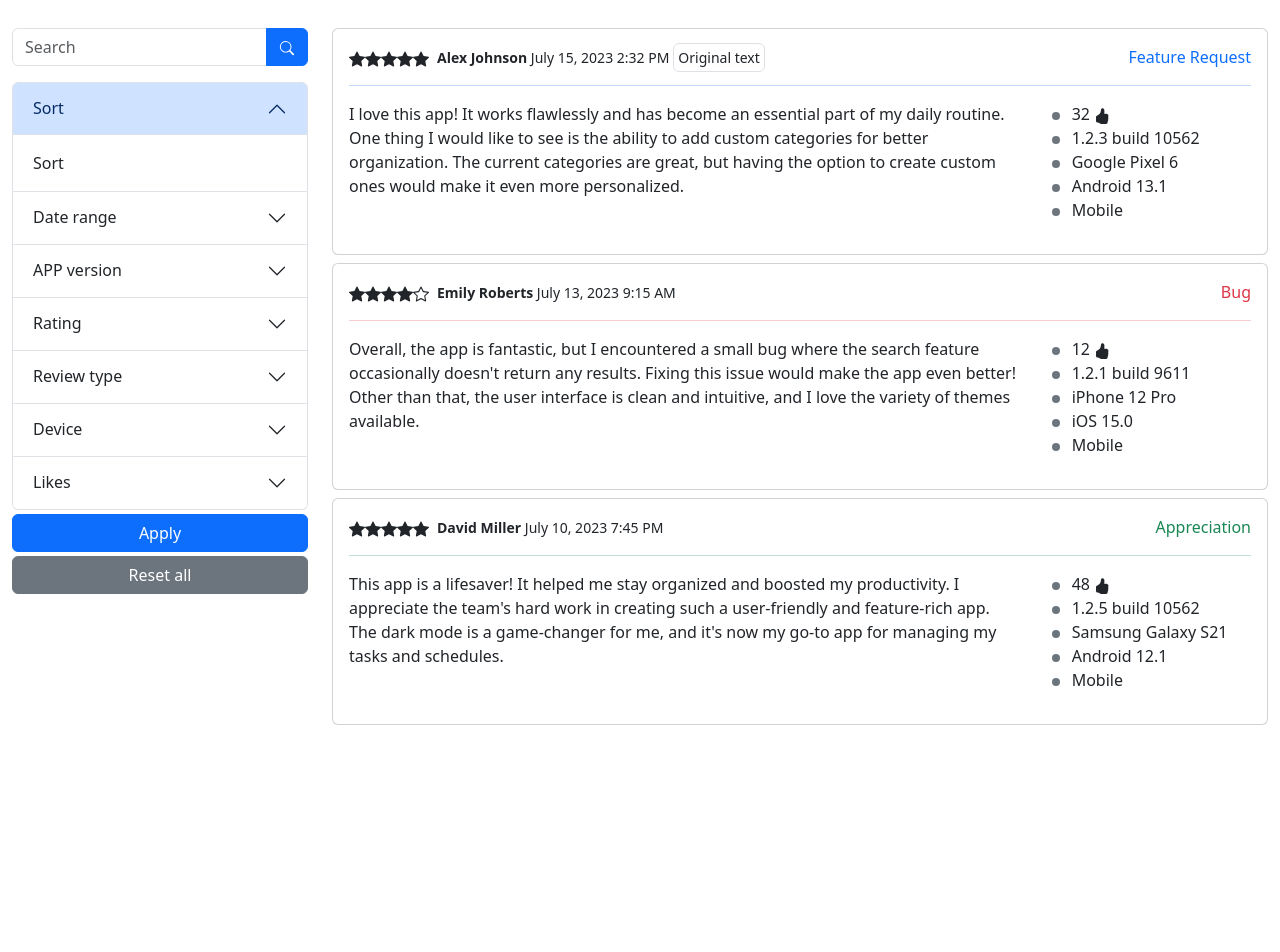
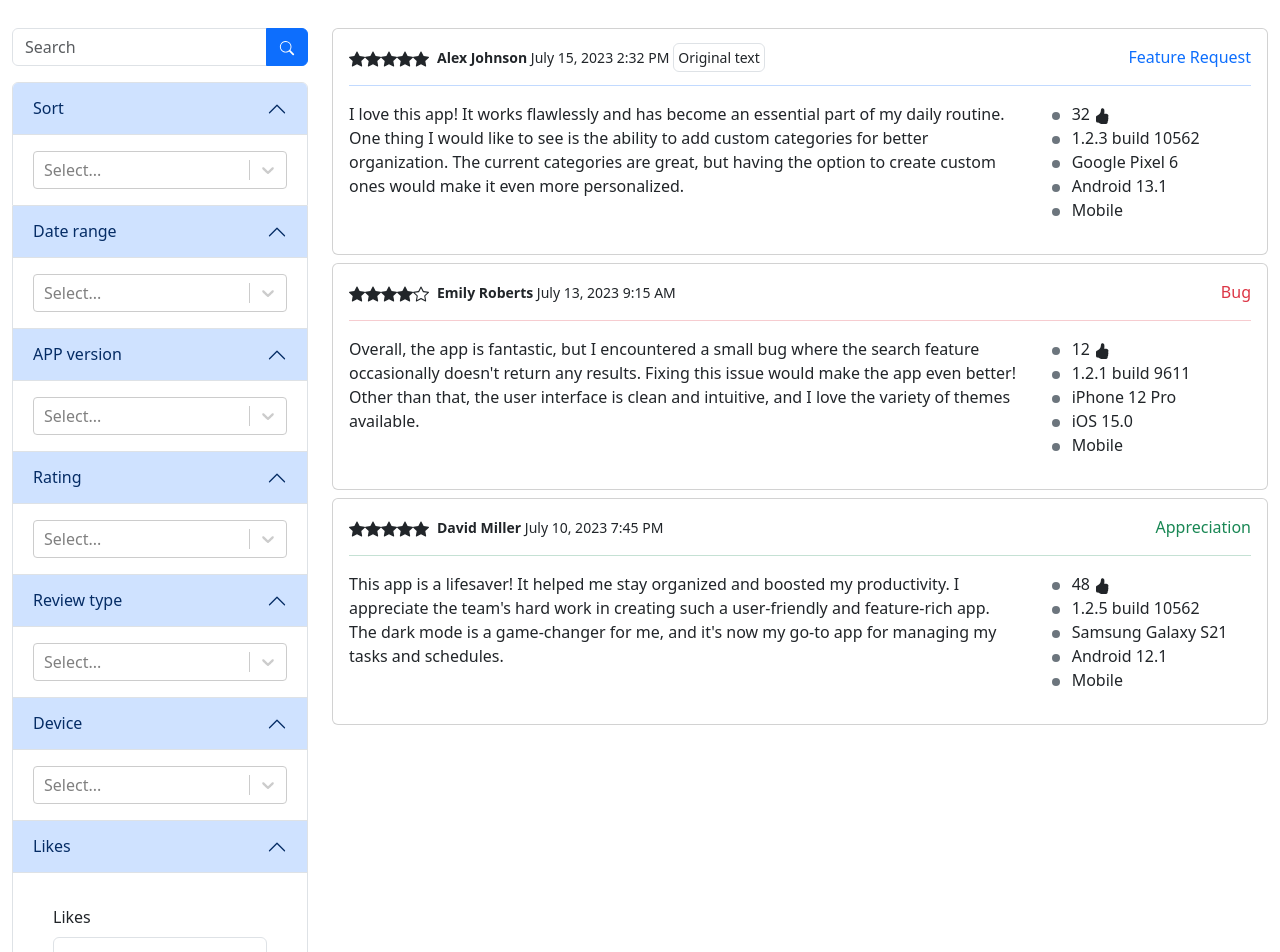
Before and after one commit to Vedant-Rasote/feedlens-assignment, a React (Create React App) app: page / in a window 1280 px wide. Shown: the top 952 px of the page. Before the commit the page ends 800 px from the top, so only its background shows below. Built offline with nearby package versions, Linux system fonts and the light colour scheme.

Commit message:
Accordion UI fixes

```diff
--- a/src/components/Filters.jsx
+++ b/src/components/Filters.jsx
@@ -5,11 +5,9 @@ import Select from 'react-select'
 const Filters = (props) => {
     const allOptions = {
         sortOptions: [
-            { value: 1, label: <><StarFill /></> },
-            { value: 2, label: <><StarFill /><StarFill /></> },
-            { value: 3, label: <><StarFill /><StarFill /><StarFill /></> },
-            { value: 4, label: <><StarFill /><StarFill /><StarFill /><StarFill /></> },
-            { value: 5, label: <><StarFill /><StarFill /><StarFill /><StarFill /><StarFill /></> },
+            { value: 'starRating', label: 'Star Rating' },
+            { value: 'datePosted', label: 'Date Posted' },
+            { value: 'likes', label: 'Likes' },
         ],
         dateRangeOptions: [
             { value: -1, label: "Last 1 Day" },
@@ -53,26 +51,32 @@ const Filters = (props) => {
                     <button className="btn btn-primary" type="button" id="button-addon2"><Search viewBox="0 0 16 18" /></button>
                 </div>
             </div>
-            <div className="accordion" id="accordionExample">
+            <div className="accordion">
                 <div className="accordion-item">
                     <h2 className="accordion-header">
-                        <button className="accordion-button" type="button" data-bs-toggle="collapse" data-bs-target="#collapseOne" aria-expanded="true" aria-controls="collapseOne">
+                        <button className="accordion-button" type="button" data-bs-toggle="collapse" data-bs-target="#panelsStayOpen-collapseOne" aria-expanded="true" aria-controls="panelsStayOpen-collapseOne">
                             Sort
                         </button>
                     </h2>
-                    <div id="collapseOne" className="accordion-collapse collapse show" data-bs-parent="#accordionExample">
+                    <div id="panelsStayOpen-collapseOne" className="accordion-collapse collapse show">
                         <div className="accordion-body">
-                            Sort
+                            <Select
+                                isMulti
+                                name="Sort"
+                                options={allOptions.sortOptions}
+                                className="basic-multi-select"
+                                classNamePrefix="select"
+                            />
                         </div>
                     </div>
                 </div>
                 <div className="accordion-item">
                     <h2 className="accordion-header">
-                        <button className="accordion-button collapsed" type="button" data-bs-toggle="collapse" data-bs-target="#collapseTwo" aria-expanded="false" aria-controls="collapseTwo">
+                        <button className="accordion-button" type="button" data-bs-toggle="collapse" data-bs-target="#panelsStayOpen-collapseTwo" aria-expanded="true" aria-controls="panelsStayOpen-collapseTwo">
                             Date range
                         </button>
                     </h2>
-                    <div id="collapseTwo" className="accordion-collapse collapse" data-bs-parent="#accordionExample">
+                    <div id="panelsStayOpen-collapseTwo" className="accordion-collapse collapse show">
                         <div className="accordion-body">
                             <Select
                                 isMulti
@@ -86,11 +90,11 @@ const Filters = (props) => {
                 </div>
                 <div className="accordion-item">
                     <h2 className="accordion-header">
-                        <button className="accordion-button collapsed" type="button" data-bs-toggle="collapse" data-bs-target="#collapseThree" aria-expanded="false" aria-controls="collapseThree">
+                        <button className="accordion-button" type="button" data-bs-toggle="collapse" data-bs-target="#panelsStayOpen-collapseThree" aria-expanded="true" aria-controls="panelsStayOpen-collapseThree">
                             APP version
                         </button>
                     </h2>
-                    <div id="collapseThree" className="accordion-collapse collapse" data-bs-parent="#accordionExample">
+                    <div id="panelsStayOpen-collapseThree" className="accordion-collapse collapse show">
                         <div className="accordion-body">
                             <Select
                                 isMulti
@@ -104,11 +108,11 @@ const Filters = (props) => {
                 </div>
                 <div className="accordion-item">
                     <h2 className="accordion-header">
-                        <button className="accordion-button collapsed" type="button" data-bs-toggle="collapse" data-bs-target="#collapseFour" aria-expanded="false" aria-controls="collapseFour">
+                        <button className="accordion-button" type="button" data-bs-toggle="collapse" data-bs-target="#panelsStayOpen-collapseFour" aria-expanded="true" aria-controls="panelsStayOpen-collapseFour">
                             Rating
                         </button>
                     </h2>
-                    <div id="collapseFour" className="accordion-collapse collapse" data-bs-parent="#accordionExample">
+                    <div id="panelsStayOpen-collapseFour" className="accordion-collapse collapse show">
                         <div className="accordion-body">
                             <Select
                                 isMulti
@@ -122,11 +126,11 @@ const Filters = (props) => {
                 </div>
                 <div className="accordion-item">
                     <h2 className="accordion-header">
-                        <button className="accordion-button collapsed" type="button" data-bs-toggle="collapse" data-bs-target="#collapseFive" aria-expanded="false" aria-controls="collapseFive">
+                        <button className="accordion-button" type="button" data-bs-toggle="collapse" data-bs-target="#panelsStayOpen-collapseFive" aria-expanded="true" aria-controls="panelsStayOpen-collapseFive">
                             Review type
                         </button>
                     </h2>
-                    <div id="collapseFive" className="accordion-collapse collapse" data-bs-parent="#accordionExample">
+                    <div id="panelsStayOpen-collapseFive" className="accordion-collapse collapse show">
                         <div className="accordion-body">
                             <Select
                                 isMulti
@@ -140,11 +144,11 @@ const Filters = (props) => {
                 </div>
                 <div className="accordion-item">
                     <h2 className="accordion-header">
-                        <button className="accordion-button collapsed" type="button" data-bs-toggle="collapse" data-bs-target="#collapseSix" aria-expanded="false" aria-controls="collapseSix">
+                        <button className="accordion-button" type="button" data-bs-toggle="collapse" data-bs-target="#panelsStayOpen-collapseSix" aria-expanded="true" aria-controls="panelsStayOpen-collapseSix">
                             Device
                         </button>
                     </h2>
-                    <div id="collapseSix" className="accordion-collapse collapse" data-bs-parent="#accordionExample">
+                    <div id="panelsStayOpen-collapseSix" className="accordion-collapse collapse show">
                         <div className="accordion-body">
                             <Select
                                 isMulti
@@ -158,14 +162,16 @@ const Filters = (props) => {
                 </div>
                 <div className="accordion-item">
                     <h2 className="accordion-header">
-                        <button className="accordion-button collapsed" type="button" data-bs-toggle="collapse" data-bs-target="#collapseSeven" aria-expanded="false" aria-controls="collapseSeven">
+                        <button className="accordion-button" type="button" data-bs-toggle="collapse" data-bs-target="#panelsStayOpen-collapseSeven" aria-expanded="true" aria-controls="panelsStayOpen-collapseSeven">
                             Likes
                         </button>
                     </h2>
-                    <div id="collapseSeven" className="accordion-collapse collapse" data-bs-parent="#accordionExample">
+                    <div id="panelsStayOpen-collapseSeven" className="accordion-collapse collapse show">
                         <div className="accordion-body">
-                            <label htmlFor="customRange1" className="form-label">Likes</label>
-                            <input type="range" className="form-range" id="customRange1" />
+                            <div className="accordion-body">
+                                <label htmlFor="likes" className="form-label">Likes</label>
+                                <input type="number" className="form-control" id="likes" />
+                            </div>
                         </div>
                     </div>
                 </div>
```
